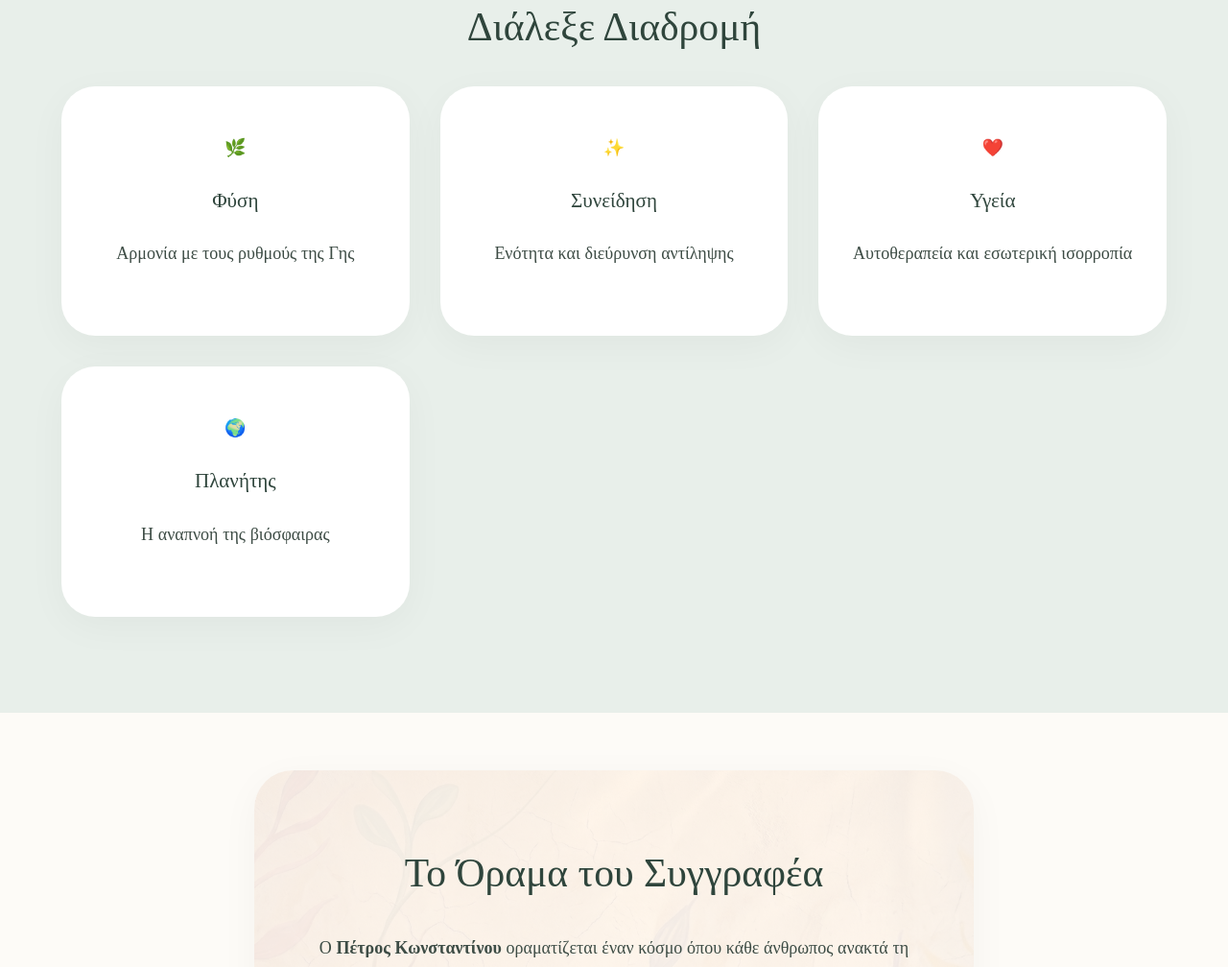
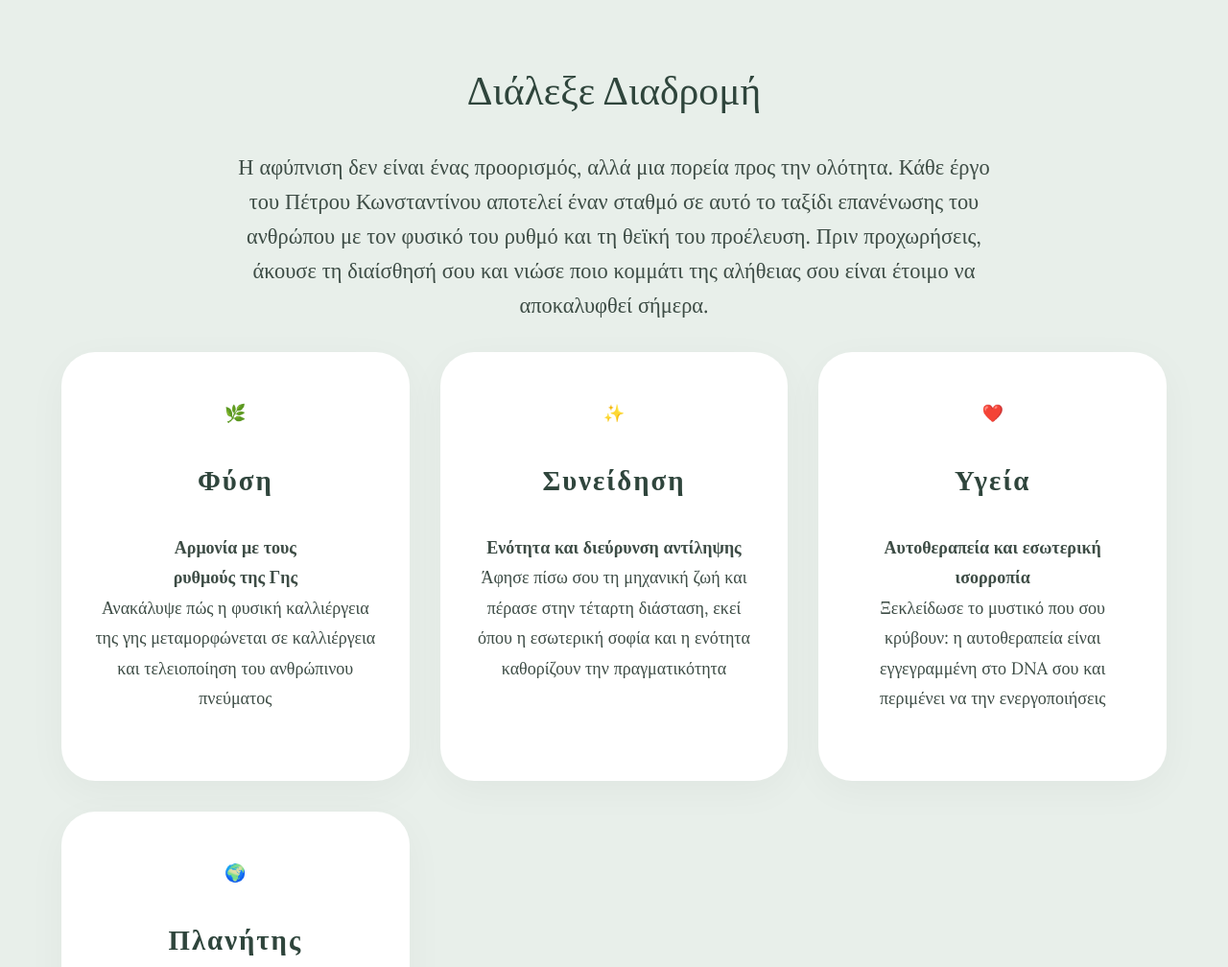
Before and after one commit to noustelos/timoni-Zois, a plain HTML site: page index.html in a window 1280 px wide. Shown: the part 1178-2186 px from the top of the page at 96% size. Drawn offline with Linux system fonts and the light colour scheme.

Commit message:
style: fixed font sizes and structural tags for content sections

```diff
--- a/index.html
+++ b/index.html
@@ -41,8 +41,8 @@
   <div class="cover-content">
     <h1>Τιμόνι της Ζωής</h1>
     <h2 class="cover-subtitle">
-    <strong>Όταν αλλάζει η συνείδηση,<br>αλλάζει ο κόσμος.</h2></strong>
-     <p class="cover-quote">
+    <strong>Όταν αλλάζει η συνείδηση,<br>αλλάζει ο κόσμος.</strong></h2>
+     <p class="cover-quote" style="font-size: 1.4rem; line-height: 1.6;">
       Από τη φυσική καλλιέργεια έως τη διεύρυνση της συνείδησης, το έργο του <strong>Πέτρου Κωνσταντίνου</strong> αποτελεί μια ολιστική γέφυρα που επανενώνει τον άνθρωπο με τον φυσικό του ρυθμό και τη θεϊκή του προέλευση.
     </p>
   </div>
@@ -53,7 +53,7 @@
     <h1>
       Μια Φιλοσοφία Ολικής Επανένωσης
     </h1>
-    <p>
+    <p style="font-size: 1.4rem; line-height: 1.6;">
       Το έργο του συγγραφέα διδάσκει ότι η φυσική καλλιέργεια της γης και η καλλιέργεια του πνεύματος είναι αδιάσπαστες, καθώς ο απώτερος σκοπός είναι η τελειοποίηση του ανθρώπου σε αρμονία με τη Φύση. Μέσα από την αναγνώριση της απόλυτης Ενότητας όλων των όντων και τη σύνδεση με τον Ανώτερο Εαυτό, καλούμαστε να πάρουμε το «τιμόνι» της ζωής μας για να δημιουργήσουμε μια πραγματικότητα γεμάτη φως, υγεία και αγάπη
     </p>
   </div>
@@ -62,42 +62,44 @@
 <section class="pathways reveal">
   <div class="container">
     <h2>Διάλεξε Διαδρομή</h2>
+
+    <p style="font-size: 1.4rem; line-height: 1.6; margin-bottom: 2rem; text-align: center; max-width: 800px; margin-left: auto; margin-right: auto;">
+      Η αφύπνιση δεν είναι ένας προορισμός, αλλά μια πορεία προς την ολότητα. Κάθε έργο του Πέτρου Κωνσταντίνου αποτελεί έναν σταθμό σε αυτό το ταξίδι επανένωσης του ανθρώπου με τον φυσικό του ρυθμό και τη θεϊκή του προέλευση. Πριν προχωρήσεις, άκουσε τη διαίσθησή σου και νιώσε ποιο κομμάτι της αλήθειας σου είναι έτοιμο να αποκαλυφθεί σήμερα.
+    </p>
+
     <div class="path-grid">
       <a href="#axhyro" class="path-card">
         <span>🌿</span>
-        <h3>Φύση</h3>
-        <p>Αρμονία με τους ρυθμούς της Γης</p>
+        <h3 style="font-size: 1.8rem; letter-spacing: 2px;"><strong>Φύση</strong></h3>
+        <p><strong>Αρμονία με τους<br>ρυθμούς της Γης</strong> <br>Ανακάλυψε πώς η φυσική καλλιέργεια της γης μεταμορφώνεται σε καλλιέργεια και τελειοποίηση του ανθρώπινου πνεύματος</p>
       </a>
       <a href="#4d" class="path-card">
         <span>✨</span>
-        <h3>Συνείδηση</h3>
-        <p>Ενότητα και διεύρυνση αντίληψης</p>
+        <h3 style="font-size: 1.8rem; letter-spacing: 2px;"><strong>Συνείδηση</strong></h3>
+        <p><strong>Ενότητα και διεύρυνση αντίληψης</strong><br>Άφησε πίσω σου τη μηχανική ζωή και πέρασε στην τέταρτη διάσταση, εκεί όπου η εσωτερική σοφία και η ενότητα καθορίζουν την πραγματικότητα</p>
       </a>
       <a href="#ygeia" class="path-card">
         <span>❤️</span>
-        <h3>Υγεία</h3>
-        <p>Αυτοθεραπεία και εσωτερική ισορροπία</p>
+        <h3 style="font-size: 1.8rem; letter-spacing: 2px;"><strong>Υγεία</strong></h3>
+        <p><strong>Αυτοθεραπεία και εσωτερική ισορροπία</strong><br>Ξεκλείδωσε το μυστικό που σου κρύβουν: η αυτοθεραπεία είναι εγγεγραμμένη στο DNA σου και περιμένει να την ενεργοποιήσεις</p>
       </a>
       <a href="#planet" class="path-card">
         <span>🌍</span>
-        <h3>Πλανήτης</h3>
-        <p>Η αναπνοή της βιόσφαιρας</p>
+        <h3 style="font-size: 1.8rem; letter-spacing: 2px;"><strong>Πλανήτης</strong></h3>
+        <p><strong>Η αναπνοή της βιόσφαιρας</strong><br>Συντονίσου με την «αναπνοή της Γης» και μάθε πώς η προστασία της βιόσφαιρας είναι η ύψιστη προτεραιότητα για την επιβίωση της ανθρωπότητας</p>
       </a>
     </div>
-  </div>
 </section>
-
 <section class="book-panel timoni-special reveal">
   <div class="panel-content">
     <h2>Το Όραμα του Συγγραφέα</h2>
-    <p>
+    <p style="font-size: 1.4rem; line-height: 1.6;">
       Ο <strong>Πέτρος Κωνσταντίνου</strong> οραματίζεται έναν κόσμο όπου κάθε άνθρωπος ανακτά τη χαμένη του δύναμη και παίρνει «το τιμόνι της ζωής του» στα χέρια του, μακριά από τον φόβο, την ανέχεια και τον κοινωνικό αυτοματισμό.
 Στόχος του είναι να προσφέρει εργαλεία αφύπνισης που συνδέουν τον αναγνώστη με την εσωτερική του σοφία και τη Μητέρα Φύση, αναδεικνύοντας τη θεμελιώδη αλήθεια ότι όλοι είμαστε «ΕΝΑ» — αναπόσπαστα μέρη της ίδιας Θεϊκής Ενέργειας και της ίδιας αλυσίδας ζωής.
 Μέσα από το έργο του, επιδιώκει τη μετάβαση της ανθρωπότητας σε μια ανώτερη βαθμίδα συνειδητότητας, όπου η ζωή θα βασίζεται στον απόλυτο σεβασμό, την αγάπη και την αρμονική συνύπαρξη ανθρώπου, φύσης και πνεύματος
     </p>
   </div>
 </section>
-
 <section id="axhyro" class="book-panel reveal">
   <div class="panel-content">
     <span class="book-label">Από το βιβλίο:</span>
@@ -165,11 +167,10 @@
 
   <div class="panel-content glass">
     <h2>Πύλες προς τη Νέα Γη</h2>
-    <div class="section-teaser">
+    <div class="section-teaser" style="font-size: 1.4rem; line-height: 1.6;"></div>
       Εξερευνήστε τη βιβλιοθήκη μας, από τα μυστικά της αυτοθεραπείας και της αυτόματης γραφής έως τη φυσική καλλιέργεια. Κάθε έργο είναι ένα εργαλείο αφύπνισης που σας τοποθετεί στη θέση του οδηγού της δικής σας ζωής.
-
     </div>
-  </div>
+</div>
 
   <div class="cards">
     <div class="card">
```
